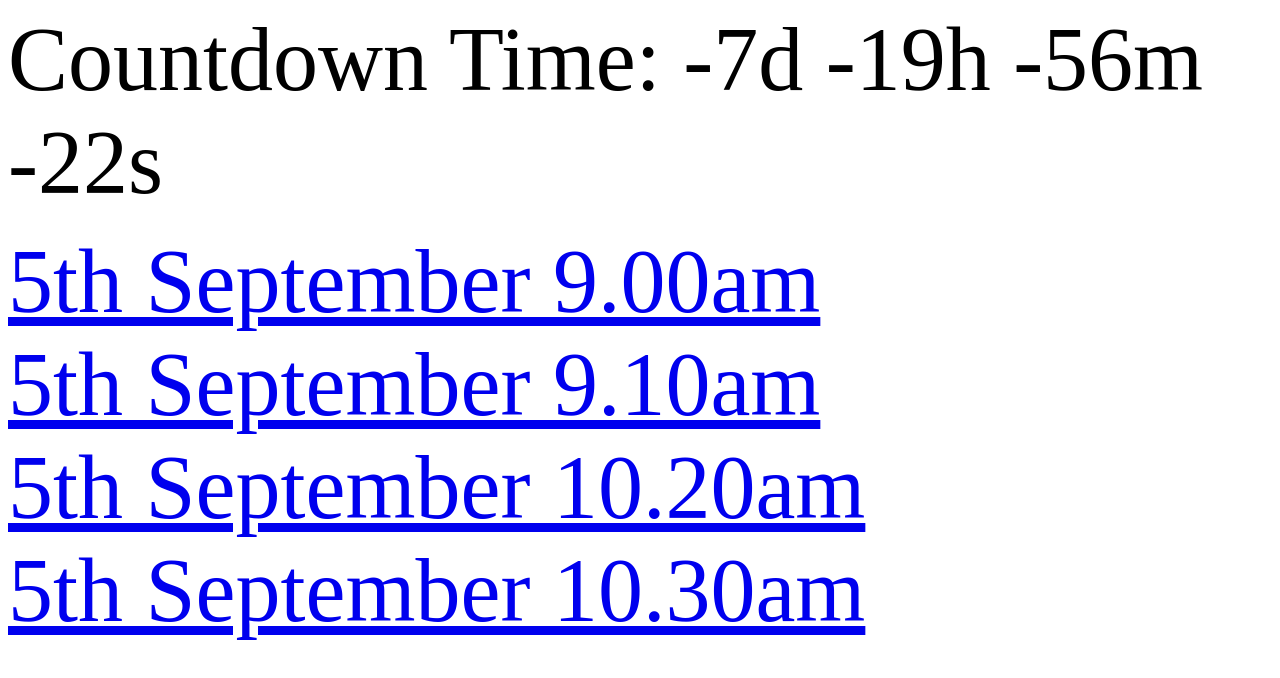
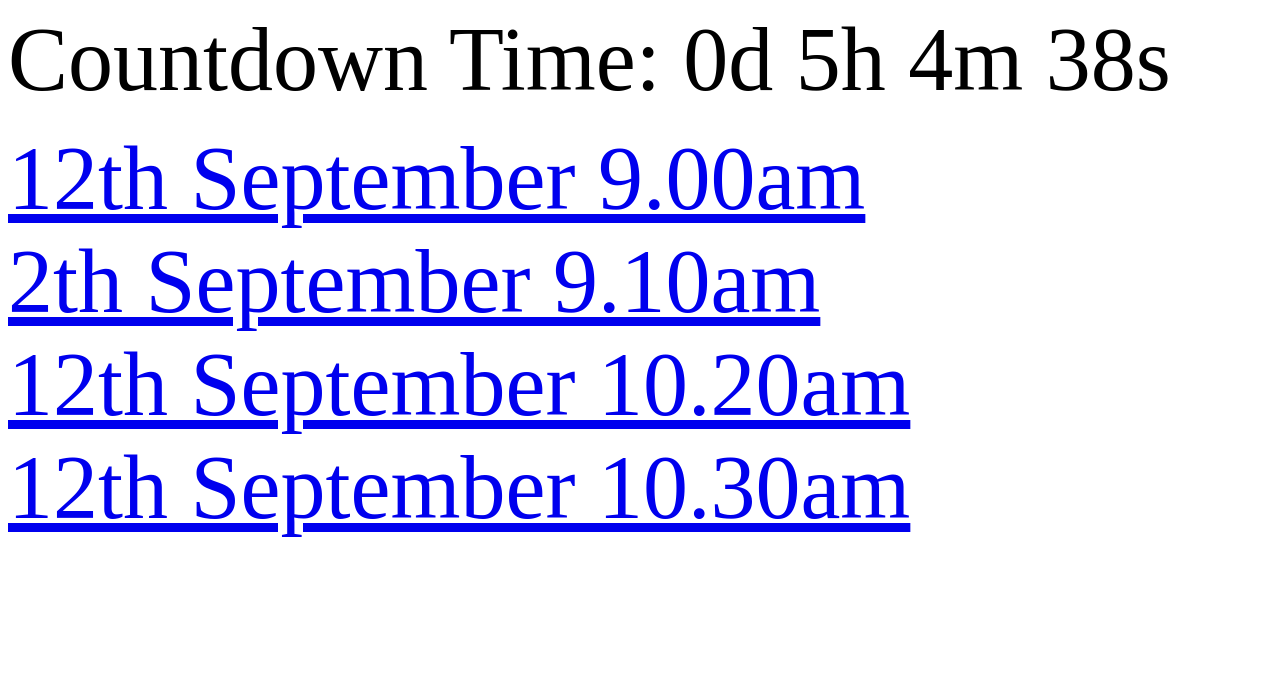
Before and after one commit to eamo/eamo.github.io, a plain HTML site: page index.html in a window 1280 px wide. Drawn offline with nearby package versions, Linux system fonts and the light colour scheme.

Commit message:
Update index.html

```diff
--- a/index.html
+++ b/index.html
@@ -5,7 +5,7 @@
 <script src="//ajax.googleapis.com/ajax/libs/jquery/2.1.1/jquery.min.js"></script>
   <script>
 // Set the date we're counting down to
-var countDownDate = new Date("August 27, 2020 12:00:00").getTime();
+var countDownDate = new Date("September 03, 2020 12:00:00").getTime();
 
 // Update the count down every 1 second
 var x = setInterval(function() {
@@ -33,10 +33,10 @@ var x = setInterval(function() {
 <a id="current-time" style="font-size:90px">Countdown Time: </a><a id="time" style="font-size:90px"></a>
 
 <p>
-<a href="https://members.brsgolf.com/grangecastle/bookings/book/1/20200905/0900" target="_blank" rel="noreferrer" style="font-size:90px">5th September 9.00am</a><br>
-<a href="https://members.brsgolf.com/grangecastle/bookings/book/1/20200905/0910" target="_blank" rel="noreferrer" style="font-size:90px">5th September 9.10am</a><br>
-<a href="https://members.brsgolf.com/grangecastle/bookings/book/1/20200905/1020" target="_blank" rel="noreferrer" style="font-size:90px">5th September 10.20am</a><br>
-<a href="https://members.brsgolf.com/grangecastle/bookings/book/1/20200905/1030" target="_blank" rel="noreferrer" style="font-size:90px">5th September 10.30am</a><br>
+<a href="https://members.brsgolf.com/grangecastle/bookings/book/1/20200912/0900" target="_blank" rel="noreferrer" style="font-size:90px">12th September 9.00am</a><br>
+<a href="https://members.brsgolf.com/grangecastle/bookings/book/1/20200912/0910" target="_blank" rel="noreferrer" style="font-size:90px">2th September 9.10am</a><br>
+<a href="https://members.brsgolf.com/grangecastle/bookings/book/1/20200912/1020" target="_blank" rel="noreferrer" style="font-size:90px">12th September 10.20am</a><br>
+<a href="https://members.brsgolf.com/grangecastle/bookings/book/1/20200912/1030" target="_blank" rel="noreferrer" style="font-size:90px">12th September 10.30am</a><br>
 
 </body>
 
```
